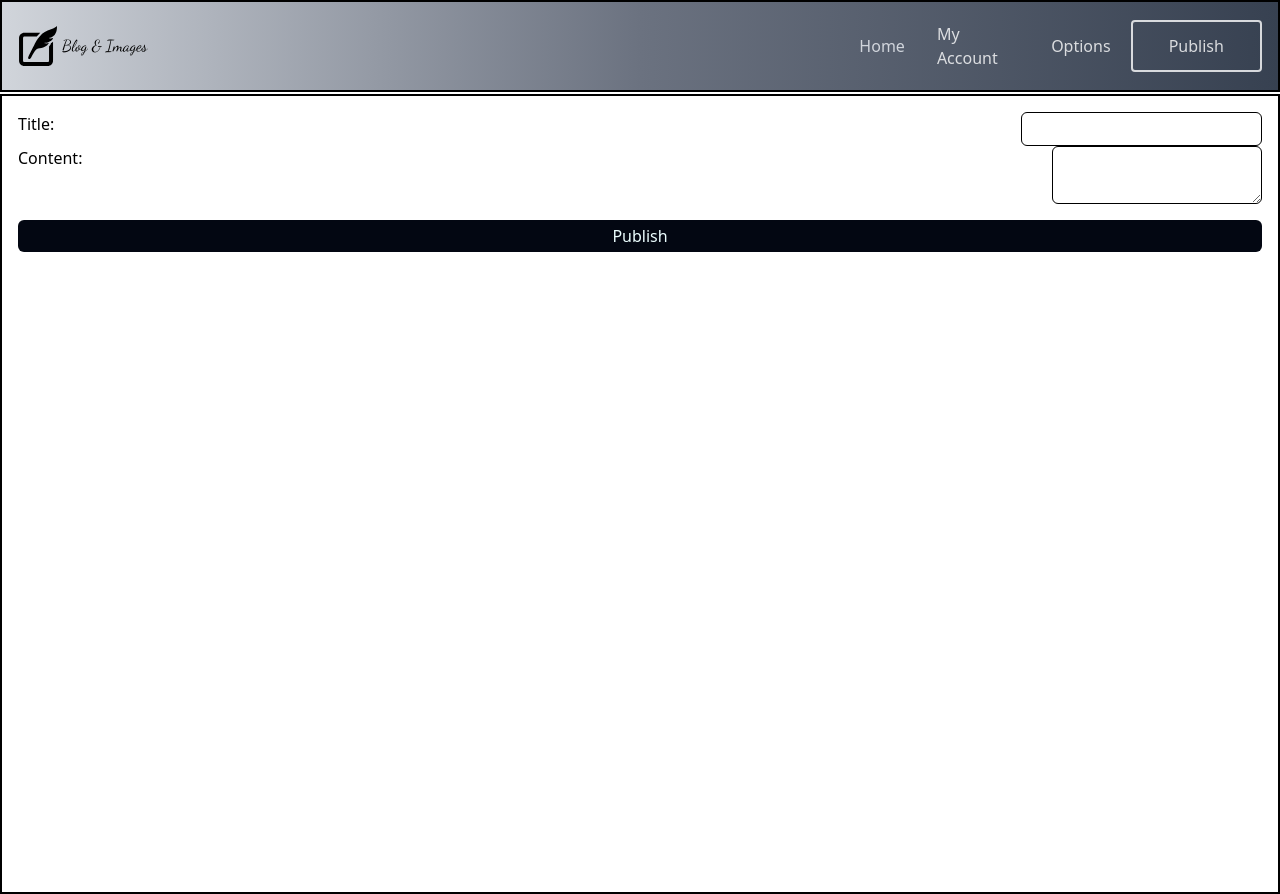
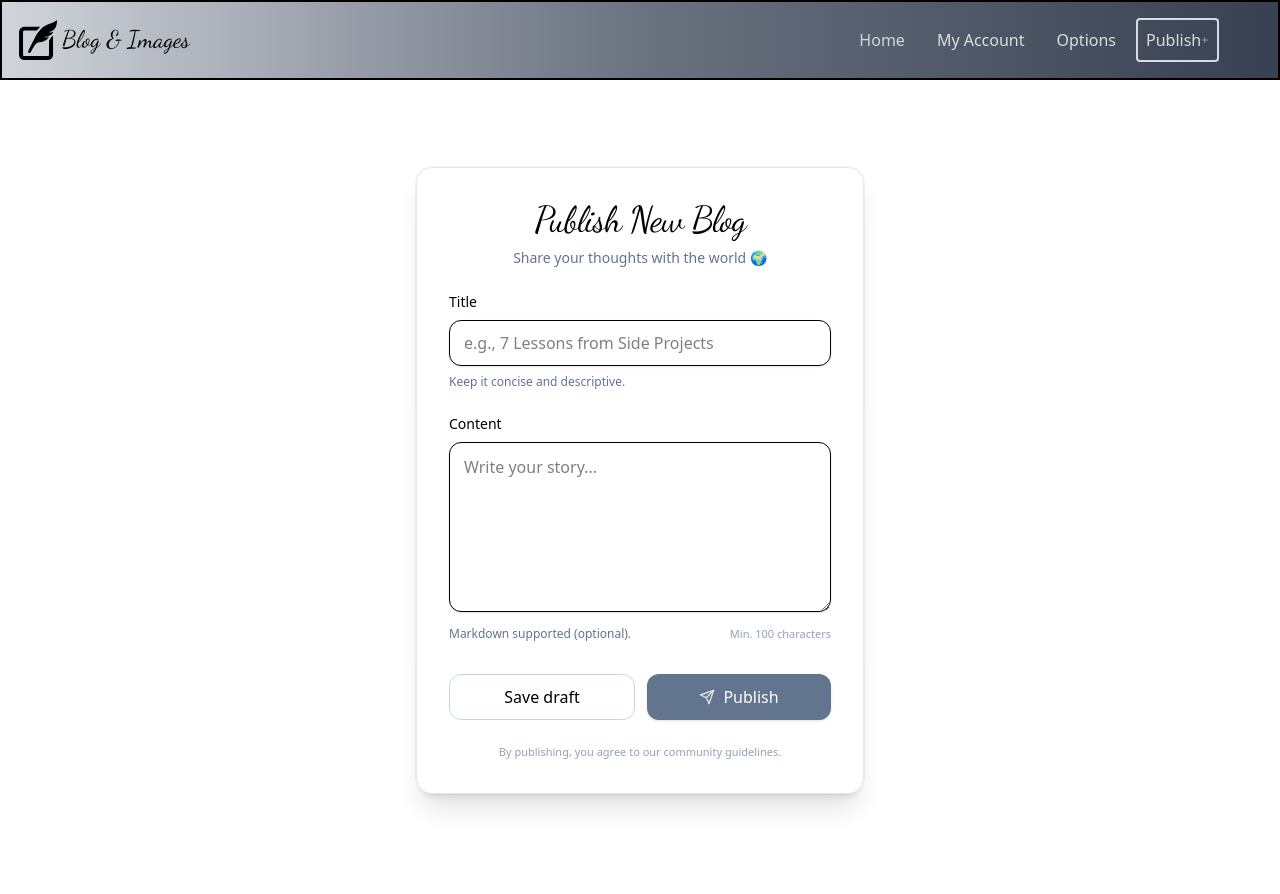
Before and after one commit to Arpit-paliwal555/BlogsWithImages, a React (Vite) app: page /publish in a window 1280 px wide. Built offline with nearby package versions, Linux system fonts and the light colour scheme.

Commit message:
improved styles

```diff
--- a/src/components/Navbar.tsx
+++ b/src/components/Navbar.tsx
@@ -14,7 +14,7 @@ const Navbar: FunctionComponent<NavbarProps> = ()=>{
         <nav className="flex justify-between p-4 border-2 bg-linear-to-r from-[#d1d5db] via-[#6b7280] to-[#374151]">
             <div className="flex gap-1 items-center">
                 <img className="w-10 h-10" src="src\assets\blog.svg" alt="NA" />
-                <h1 className="dancing-script">Blog & Images</h1>
+                <h1 className="dancing-script text-2xl">Blog & Images</h1>
             </div>
             <div className="flex gap-2 w-1/3 items-center">
                 <NavLink
@@ -43,9 +43,25 @@ const Navbar: FunctionComponent<NavbarProps> = ()=>{
                     >
                     Options
                 </NavLink>
-                <button
-                className="border-2 rounded-sm w-1/3 p-3 cursor-pointer text-white/80"
-                ><NavLink to="/publish">Publish</NavLink></button>
+                <NavLink
+                to="/publish"
+                className="border-2 rounded-sm w-1/5 p-2 cursor-pointer text-white/80 inline-flex justify-between items-center"
+                >
+                Publish
+                <svg
+                    className="size-4 opacity-80 group-hover:opacity-100"
+                    viewBox="0 0 24 24"
+                    fill="none"
+                    stroke="currentColor"
+                    strokeWidth="2"
+                    strokeLinecap="round"
+                    strokeLinejoin="round"
+                    aria-hidden="true"
+                    >
+                <path d="M12 4v16"></path>
+                <path d="M4 12h16"></path>
+                </svg>
+                </NavLink>
             </div>
         </nav>
     )
--- a/src/components/PublishBlog.tsx
+++ b/src/components/PublishBlog.tsx
@@ -1,25 +1,125 @@
+
 import type { FunctionComponent } from "react";
 
-interface CreateBlogProps {
-
-}
+type CreateBlogProps = {};
 
 const CreateBlog: FunctionComponent<CreateBlogProps> = () => {
-    return ( <div className="flex flex-col p-4 mt-0.5 border-2 h-screen">
-        <form>
-            <div className="flex justify-between">
-                <label htmlFor="title" className="">Title:</label>
-                <input type="text" id="title" name="title" required
-                className="border p-1 rounded-md"/>
-            </div>
-            <div className="flex justify-between">
-                <label htmlFor="content">Content:</label>
-                <textarea id="content" name="content" required
-                className="border p-1 rounded-md"></textarea>
-            </div>
-            <button type="submit" className="bg-gray-950 text-cyan-50 rounded-md p-1 w-full mt-4">Publish</button>
-        </form>
-    </div> );
-}
+  return (
+    <div className="min-h-screen flex items-center justify-center p-6">
+      <form
+        className="w-full max-w-md rounded-2xl border border-slate-200  backdrop-blur shadow-xl ring-1 ring-black/5 dark:ring-white/5
+                   p-6 sm:p-8 space-y-6 transition-shadow"
+      >
+        {/* Header */}
+        <div className="text-center space-y-2">
+          <h1 className="dancing-script text-3xl sm:text-4xl font-semibold tracking-tight ">
+            Publish New Blog
+          </h1>
+          <p className="text-sm text-slate-500 dark:text-slate-400">
+            Share your thoughts with the world 🌍
+          </p>
+        </div>
+
+        {/* Title */}
+        <div className="space-y-2">
+          <label
+            htmlFor="title"
+            className="block text-sm font-medium "
+          >
+            Title
+          </label>
+          <input
+            type="text"
+            id="title"
+            name="title"
+            required
+            placeholder="e.g., 7 Lessons from Side Projects"
+            className="w-full rounded-xl border
+                       px-3.5 py-2.5
+                       shadow-sm focus:outline-none focus:ring-4 focus:ring-cyan-500/20 focus:border-cyan-500
+                       dark:focus:ring-cyan-400/20 dark:focus:border-cyan-400 transition"
+          />
+          <p className="text-xs text-slate-500 dark:text-slate-400">
+            Keep it concise and descriptive.
+          </p>
+        </div>
+
+        {/* Content */}
+        <div className="space-y-2">
+          <label
+            htmlFor="content"
+            className="block text-sm font-medium "
+          >
+            Content
+          </label>
+          <textarea
+            id="content"
+            name="content"
+            required
+            rows={6}
+            placeholder="Write your story..."
+            className="w-full resize-y rounded-xl border
+                       px-3.5 py-3
+                       shadow-sm focus:outline-none focus:ring-4 focus:ring-cyan-500/20 focus:border-cyan-500
+                       dark:focus:ring-cyan-400/20 dark:focus:border-cyan-400 transition"
+          />
+          <div className="flex items-center justify-between">
+            <p className="text-xs text-slate-500 dark:text-slate-400">
+              Markdown supported (optional).
+            </p>
+            <span className="text-[11px] text-slate-400 dark:text-slate-500">
+              Min. 100 characters
+            </span>
+          </div>
+        </div>
+
+        {/* Actions */}
+        <div className="pt-2 flex gap-3">
+          <button
+            type="button"
+            className="flex-1 rounded-xl border border-slate-300 dark:border-slate-700
+                       bg-transparent px-4 py-2.5
+                       hover:bg-slate-50 active:scale-[0.99]
+                       transition-colors"
+          >
+            Save draft
+          </button>
+
+          <button
+            type="submit"
+            className="group flex-1 inline-flex items-center justify-center gap-2 rounded-xl
+                       bg-slate-500 text-white
+                       px-4 py-2.5 font-medium shadow-sm hover:shadow-md
+                       hover:bg-slate-800
+                       active:scale-[0.99] transition
+                       focus-visible:outline-none focus-visible:ring-4
+                       focus-visible:ring-cyan-500/30"
+          >
+            <svg
+              className="size-4 opacity-80 group-hover:opacity-100"
+              viewBox="0 0 24 24"
+              fill="none"
+              stroke="currentColor"
+              strokeWidth="2"
+              strokeLinecap="round"
+              strokeLinejoin="round"
+              aria-hidden="true"
+            >
+              <path d="M22 2L11 13"></path>
+              <path d="M22 2l-7 20-4-9-9-4 20-7z"></path>
+            </svg>
+            Publish
+          </button>
+        </div>
+
+        {/* Subtle footer note */}
+        <p className="text-center text-[11px] text-slate-400 dark:text-slate-500">
+          By publishing, you agree to our community guidelines.
+        </p>
+      </form>
+    </div>
+  );
+};
 
 export default CreateBlog;
+``
```
